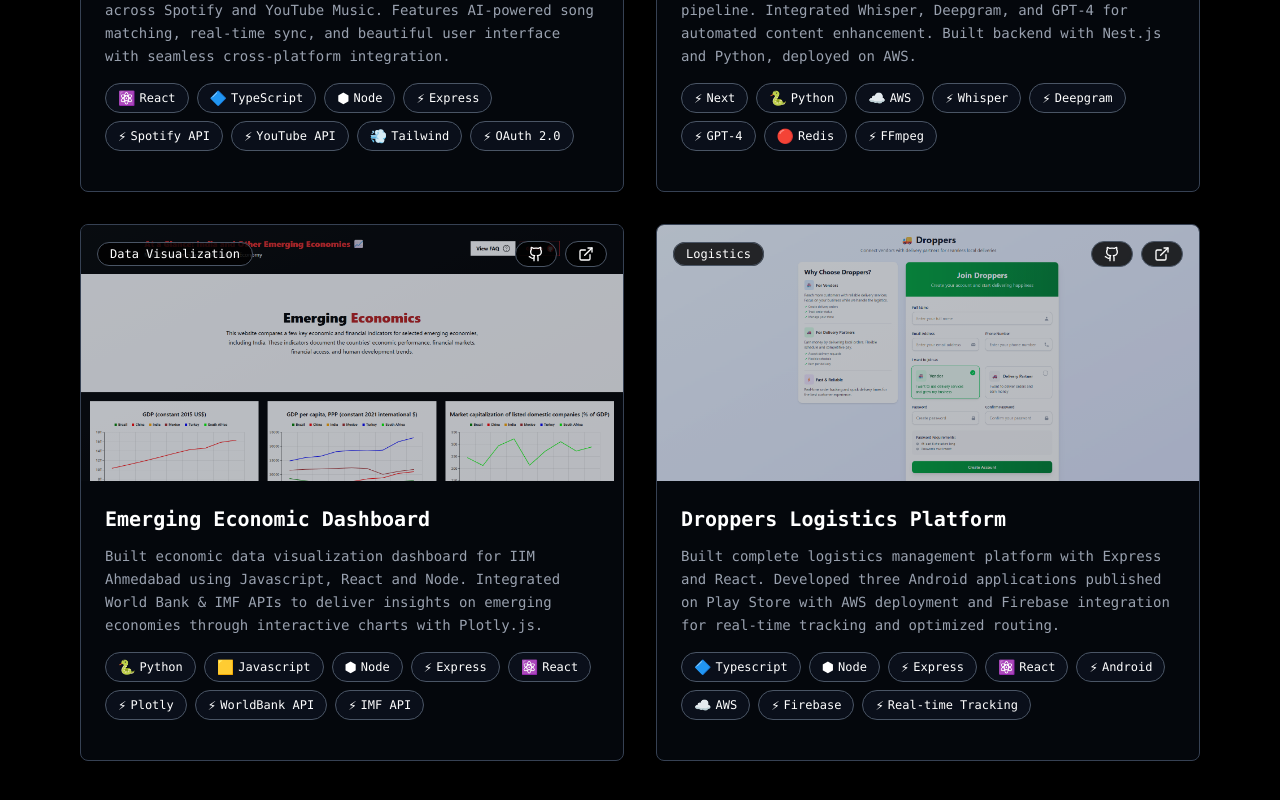
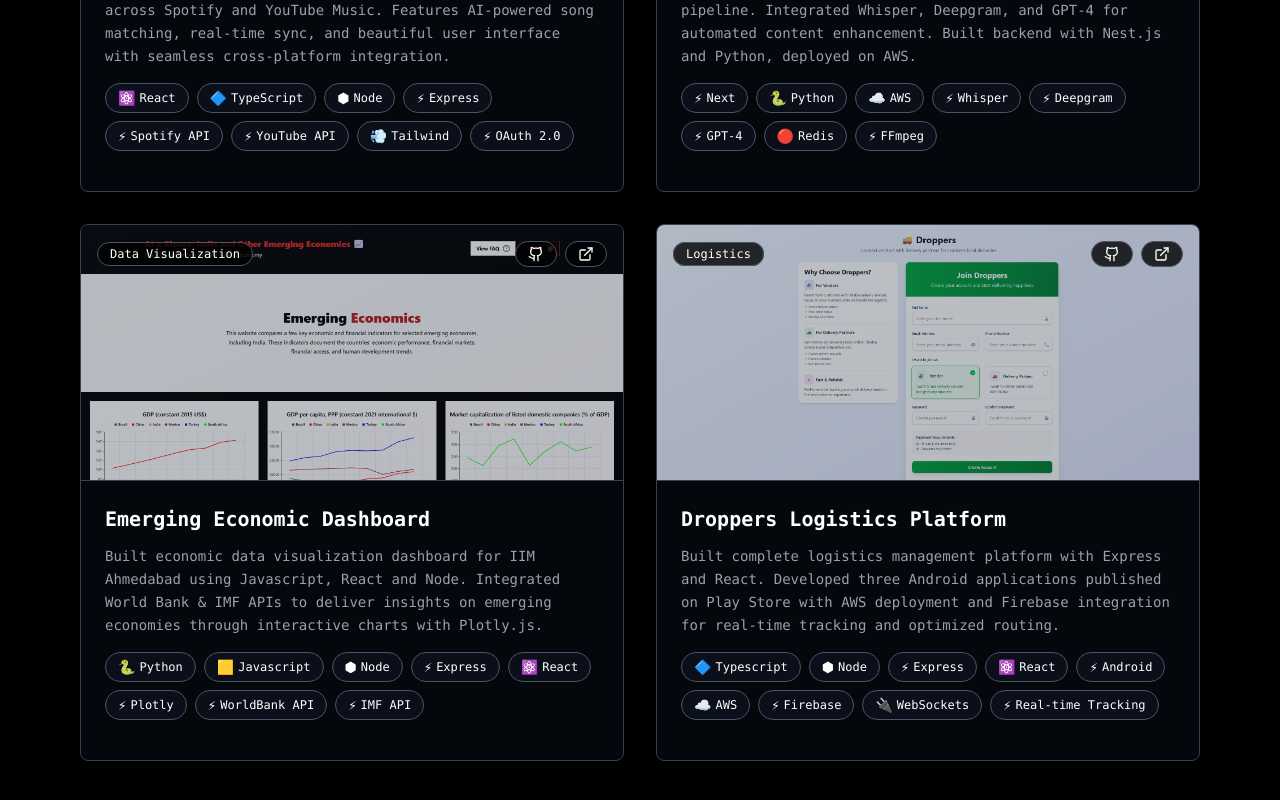
Before and after one commit to DEV-AK-Singh/DevAKS-Page, a React (Vite) app in the folder frontend/: page / in a window 1280 px wide. Shown: the part 2200-3000 px from the top of the page. Built offline with nearby package versions, Linux system fonts and the light colour scheme.

Commit message:
fixed icons

```diff
--- a/frontend/src/components/Projects.tsx
+++ b/frontend/src/components/Projects.tsx
@@ -44,7 +44,7 @@
       description: 'Built complete logistics management platform with Express and React. Developed three Android applications published on Play Store with AWS deployment and Firebase integration for real-time tracking and optimized routing.',
       repoUrl: 'https://github.com/DEV-AK-Singh/Droppers-App',
       liveUrl: 'https://droppers.devaks.space',
-      technologies: ['Typescript', 'Node', 'Express', 'React', 'Android', 'AWS', 'Firebase', 'Real-time Tracking'],
+      technologies: ['Typescript', 'Node', 'Express', 'React', 'Android', 'AWS', 'Firebase', 'WebSockets', 'Real-time Tracking'],
       category: 'Logistics'
     }
   ];
--- a/frontend/src/components/ui/ProjectCard.tsx
+++ b/frontend/src/components/ui/ProjectCard.tsx
@@ -21,7 +21,7 @@
   return (
     <div className="border border-gray-700 rounded-lg overflow-hidden hover:border-gray-500 transition-all duration-300 bg-gray-900/30">
       {/* Project Image */}
-      <div className="h-64 bg-linear-to-br from-gray-800 to-gray-900 relative overflow-hidden">
+      <div className="h-64 bg-linear-to-br from-gray-800 to-gray-900 relative overflow-hidden border-b border-gray-700">
         {project.imageUrl ? (
           <img
             src={project.imageUrl}
--- a/frontend/src/components/ui/TechStackIcons.tsx
+++ b/frontend/src/components/ui/TechStackIcons.tsx
@@ -50,6 +50,11 @@
   'github': '🐙',
   'vscode': '💻',
   'figma': '🎨',
+
+  // Others
+  'npm': '📦',
+  'yarn': '📦',
+  'websockets': '🔌'
 };
 
 const TechStackIcons: React.FC<TechStackIconsProps> = ({ technologies, className = '' }) => {
```
